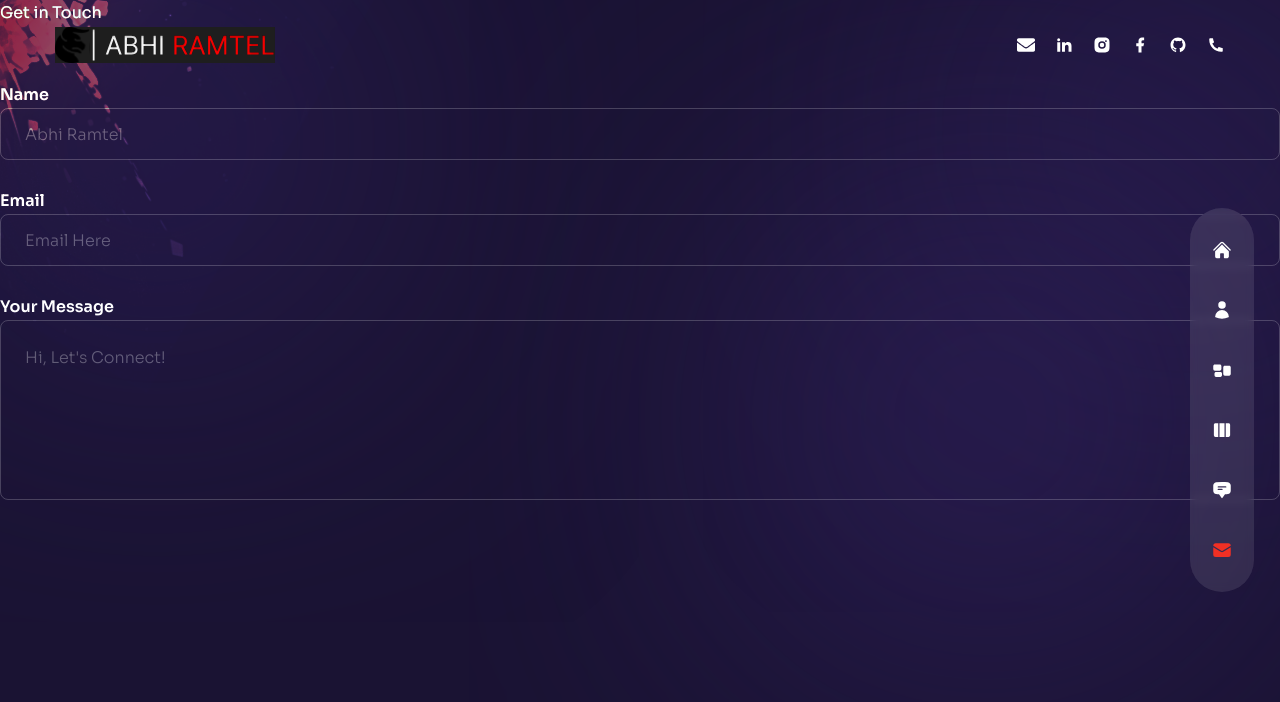
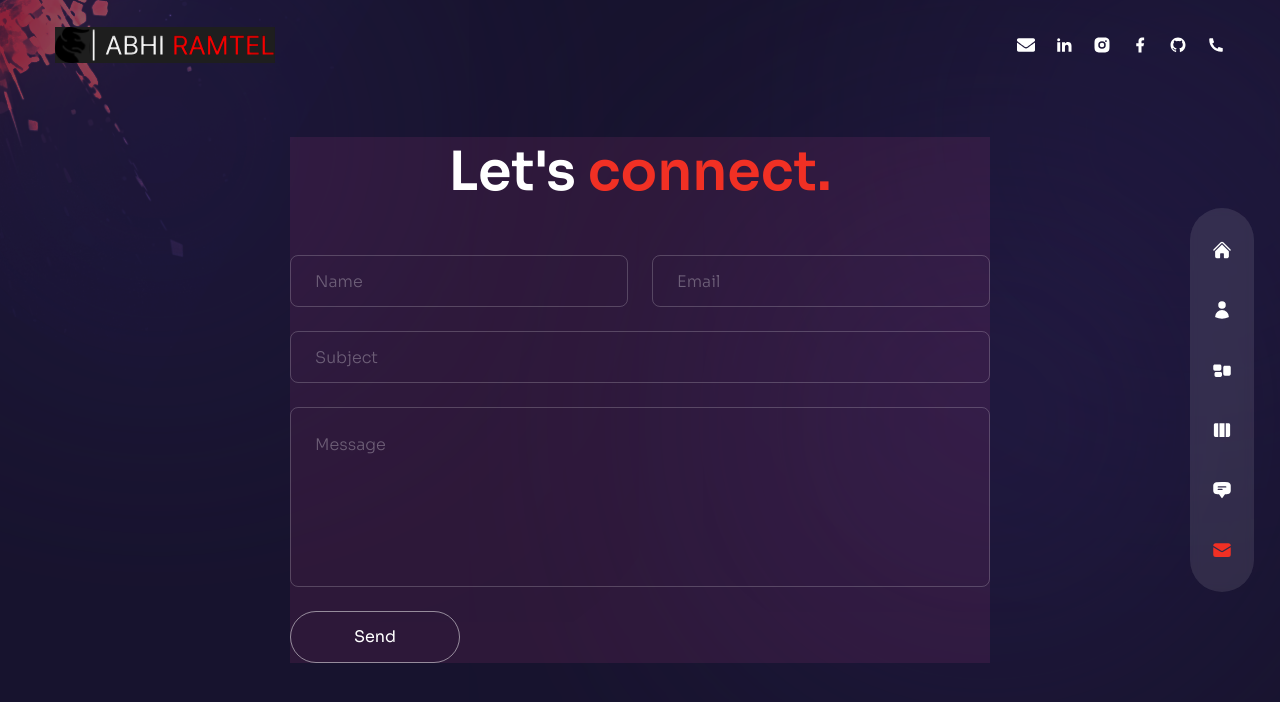
Before and after one commit to lordoftheseas/WebDev, a Next.js app: page /contact in a window 1280 px wide. Shown: the top 702 px of the page. Built offline with nearby package versions, Linux system fonts and the light colour scheme.

Commit message:
emailjs set now the user can send email

```diff
--- a/package.json
+++ b/package.json
@@ -9,7 +9,9 @@
     "lint": "next lint"
   },
   "dependencies": {
+    "@emailjs/browser": "^4.1.0",
     "@next/font": "^13.4.4",
+    "emailjs-com": "^3.2.0",
     "framer-motion": "^10.18.0",
     "next": "13.4.3",
     "react": "18.2.0",
--- a/pages/contact/index.js
+++ b/pages/contact/index.js
@@ -1,68 +1,304 @@
-import React, { useState } from "react";
+// components
+import Circles from "../../components/Circles";
+// icons
+import { BsArrowRight } from "react-icons/bs";
+// framer
+import { motion } from "framer-motion";
+// variants
+import { fadeIn } from "../../variants";
+
+import { useRef } from "react";
+
+import emailjs from "@emailjs/browser";
+
+import { useState, useEffect } from "react";
 
 const Contact = () => {
-  const [form, setForm] = useState({ name: "", email: "", message: "" });
-  const handleChange = () => {}; // empty callback function here for the time being
-  const handleFocus = () => {}; // called when we click on it
-  const handleBlur = () => {}; // called when we click out
+  const formRef = useRef();
+  const [emailSent, setEmailSent] = useState(false); // Add this line
+
+  const handleSubmit = (e) => {
+    e.preventDefault();
+
+    emailjs
+      .sendForm("service_41w5f2c", "template_2z9wu3e", formRef.current, {
+        publicKey: "shW7OtSZA6ltxnT2L",
+      })
+      .then(
+        () => {
+          console.log("SUCCESS!!!");
+          setEmailSent(true);
+          setTimeout(() => setEmailSent(false), 5000);
+        },
+        (error) => {
+          console.log("FAILED....", error.text);
+        }
+      );
+  };
+
+  // Add this useEffect hook
+  useEffect(() => {
+    const handleClick = () => {
+      setEmailSent(false);
+    };
+
+    if (emailSent) {
+      document.addEventListener("click", handleClick);
+    }
+
+    return () => {
+      document.removeEventListener("click", handleClick);
+    };
+  }, [emailSent]);
+
   return (
-    <section className="relative flex lg:flex-row flex-col max-container">
-      <div className="flex-1 min-w-[50%] flex flex-col">
-        <h1 className="head-text">Get in Touch</h1>
-        <form className="w-full flex flex-col gap-7 mt-14">
-          <label className="text-black-500 font-semibold">
-            Name
+    <div className="h-full bg-primary/30">
+      <div className="container mx-auto py-32 text-center xl:text-left flex items-center justify-center h-full">
+        {/* text and form */}
+        <div className="flex flex-col w-full max-w-[700px] bg-pink-500/10 relative">
+          {/* Email sent message */}
+          {emailSent && (
+            <div
+              style={{
+                position: "absolute",
+                top: "50%",
+                left: "50%",
+                transform: "translate(-50%, -50%)",
+                zIndex: 1,
+                backgroundColor: "#ffffff",
+                padding: "10px",
+                borderRadius: "5px",
+                color: "black", // Change the color to black
+              }}
+            >
+              Email has been sent! ✔️
+            </div>
+          )}
+          {/* text */}
+          <motion.h2
+            variants={fadeIn("up", 0.2)}
+            initial="hidden"
+            animate="show"
+            exit="hidden"
+            className="h2 text-center mb-12"
+          >
+            Let's <span className="text-accent">connect.</span>
+          </motion.h2>
+          {/* form */}
+          <motion.form
+            ref={formRef}
+            variants={fadeIn("up", 0.4)}
+            initial="hidden"
+            animate="show"
+            exit="hidden"
+            className="flex-1 flex flex-col gap-6 w-full mx-auto"
+            onSubmit={handleSubmit}
+          >
+            {/* input group */}
+            <div className="flex gap-x-6 w-full">
+              <input
+                type="text"
+                name="user_name"
+                className="input"
+                placeholder="Name"
+              ></input>
+              <input
+                type="text"
+                name="user_email"
+                className="input"
+                placeholder="email"
+                autocapitalize="none"
+              ></input>
+            </div>
             <input
               type="text"
-              name="name"
+              name="message"
               className="input"
-              placeholder="Abhi Ramtel"
-              required
-              value={form.name}
-              onChange={handleChange}
-              onFocus={handleFocus}
-              onBlur={handleBlur}
+              placeholder="Subject"
             ></input>
-          </label>
-          <label className="text-black-500 font-semibold">
-            Email
-            <input
-              type="email"
-              name="email"
-              className="input"
-              placeholder="email here"
-              required
-              value={form.email}
-              onChange={handleChange}
-              onFocus={handleFocus}
-              onBlur={handleBlur}
-              autoCapitalize="none"
-            ></input>
-          </label>
-          <label className="text-black-500 font-semibold">
-            Your Message
             <textarea
-              name="message"
-              row={4}
+              name="message_body"
+              placeholder="Message"
               className="textarea"
-              placeholder="Hi, Let's connect!"
-              required
-              value={form.message}
-              onChange={handleChange}
-              onFocus={handleFocus}
-              onBlur={handleBlur}
             ></textarea>
-          </label>
-          <button
-            type="submit"
-            className="btn"
-            onFocus={handleFocus}
-            onBlur={handleBlur}
-          ></button>
-        </form>
+            <button className="btn rounded-full border border-white/50 max-w-[170px] px-8 transition-all duration-300 flex items-center justify-center overflow-hidden hover:border-accent group">
+              <span className="group-hover:-translate-y-[120%] group-hover:opacity-0 transition-all duration-500">
+                Send
+              </span>
+              <BsArrowRight className="-translate-y-[120%] opacity-0 group-hover:flex group-hover:-translate-y-0 group-hover:opacity-100 transition-all duration-300 absolute text-[22px]" />
+            </button>
+          </motion.form>
+        </div>
       </div>
-    </section>
+    </div>
   );
 };
 
 export default Contact;
+
+// const Contact = () => {
+//   const formRef = useRef();
+//   const [emailSent, setEmailSent] = useState(false); // Add this line
+
+//   const handleSubmit = (e) => {
+//     e.preventDefault();
+
+//     emailjs
+//       .sendForm("service_41w5f2c", "template_2z9wu3e", formRef.current, {
+//         publicKey: "shW7OtSZA6ltxnT2L",
+//       })
+//       .then(
+//         () => {
+//           console.log("SUCCESS!!!");
+//           setEmailSent(true); // Update the state variable when the email is successfully sent
+//         },
+//         (error) => {
+//           console.log("FAILED....", error.text);
+//         }
+//       );
+//   };
+
+//   return (
+//     <div className="h-full bg-primary/30">
+//       {emailSent && <div>Email has been sent! ✔️</div>}{" "}
+//       {/* Conditionally render the checkbox */}
+//       <div className="container mx-auto py-32 text-center xl:text-left flex items-center justify-center h-full">
+//         {/* text and form */}
+//         <div className="flex flex-col w-full max-w-[700px] bg-pink-500/10">
+//           {/* text */}
+//           <motion.h2
+//             variants={fadeIn("up", 0.2)}
+//             initial="hidden"
+//             animate="show"
+//             exit="hidden"
+//             className="h2 text-center mb-12"
+//           >
+//             Let's <span className="text-accent">connect.</span>
+//           </motion.h2>
+//           {/* form */}
+//           <motion.form
+//             ref={formRef}
+//             variants={fadeIn("up", 0.4)}
+//             initial="hidden"
+//             animate="show"
+//             exit="hidden"
+//             className="flex-1 flex flex-col gap-6 w-full mx-auto"
+//             onSubmit={handleSubmit}
+//           >
+//             {/* input group */}
+//             <div className="flex gap-x-6 w-full">
+//               <input
+//                 type="text"
+//                 name="user_name"
+//                 className="input"
+//                 placeholder="Name"
+//               ></input>
+//               <input
+//                 type="text"
+//                 name="user_email"
+//                 className="input"
+//                 placeholder="email"
+//                 autocapitalize="none"
+//               ></input>
+//             </div>
+//             <input
+//               type="text"
+//               name="message"
+//               className="input"
+//               placeholder="Subject"
+//             ></input>
+//             <textarea
+//               name="message_body"
+//               placeholder="Message"
+//               className="textarea"
+//             ></textarea>
+//             <button className="btn rounded-full border border-white/50 max-w-[170px] px-8 transition-all duration-300 flex items-center justify-center overflow-hidden hover:border-accent group">
+//               <span className="group-hover:-translate-y-[120%] group-hover:opacity-0 transition-all duration-500">
+//                 Send
+//               </span>
+//               <BsArrowRight className="-translate-y-[120%] opacity-0 group-hover:flex group-hover:-translate-y-0 group-hover:opacity-100 transition-all duration-300 absolute text-[22px]" />
+//             </button>
+//           </motion.form>
+//         </div>
+//       </div>
+//     </div>
+//   );
+// };
+
+// export default Contact;
+
+// import React, { useState } from "react";
+
+// const Contact = () => {
+
+// const formRef = useRef(null);
+// const handleSubmit = () => {};
+//   const [isLoading, setIsLoading] = useState(false);
+//   const [form, setForm] = useState({ name: "", email: "", message: "" });
+//   const handleChange = () => {}; // empty callback function here for the time being
+//   const handleFocus = () => {}; // called when we click on it
+//   const handleBlur = () => {}; // called when we click out
+//   return (
+//     <section className="relative flex lg:flex-row flex-col max-container">
+//       <div className="flex-1 min-w-[50%] flex flex-col">
+//         <h1 className="head-text">Get in Touch</h1>
+//         <form className="w-full flex flex-col gap-7 mt-14">
+//           <label className="text-black-500 font-semibold">
+//             Name
+//             <input
+//               type="text"
+//               name="name"
+//               className="input"
+//               placeholder="Abhi Ramtel"
+//               required
+//               value={form.name}
+//               onChange={handleChange}
+//               onFocus={handleFocus}
+//               onBlur={handleBlur}
+//             ></input>
+//           </label>
+//           <label className="text-black-500 font-semibold">
+//             Email
+//             <input
+//               type="email"
+//               name="email"
+//               className="input"
+//               placeholder="email here"
+//               required
+//               value={form.email}
+//               onChange={handleChange}
+//               onFocus={handleFocus}
+//               onBlur={handleBlur}
+//               autoCapitalize="none"
+//             ></input>
+//           </label>
+//           <label className="text-black-500 font-semibold">
+//             Your Message
+//             <textarea
+//               name="message"
+//               row={4}
+//               className="textarea"
+//               placeholder="Hi, Let's connect!"
+//               required
+//               value={form.message}
+//               onChange={handleChange}
+//               onFocus={handleFocus}
+//               onBlur={handleBlur}
+//             ></textarea>
+//           </label>
+//           <button
+//             type="submit"
+//             className="btn"
+//             disabled={isLoading}
+//             onFocus={handleFocus}
+//             onBlur={handleBlur}
+//           >
+//             {isLoading ? "Sending...." : "Send Message"}
+//           </button>
+//         </form>
+//       </div>
+//     </section>
+//   );
+// };
+
+// export default Contact;
```
Also changed, not shown: 1 other file (tests, documents, lock files or other folders).
